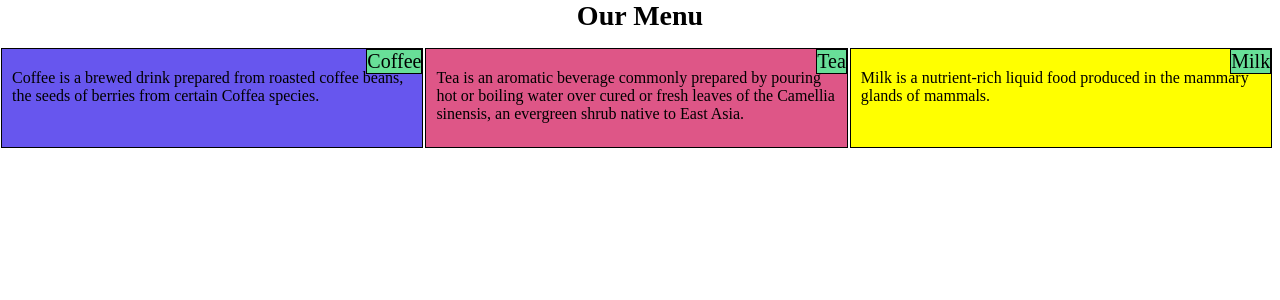
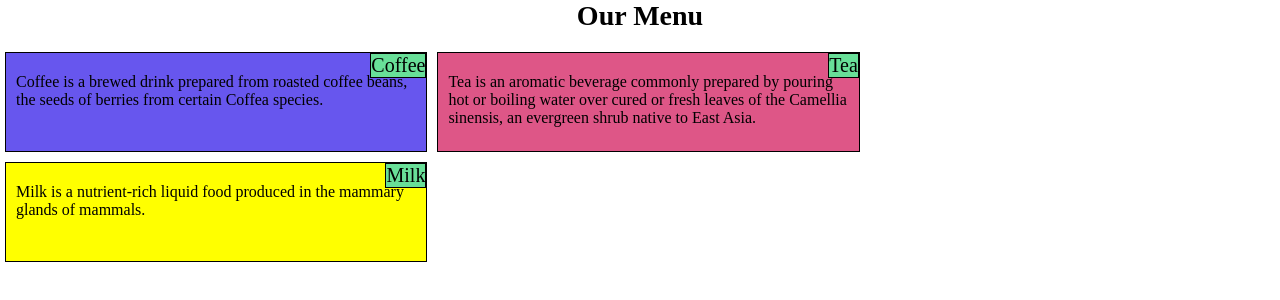
Before and after one commit to AnushaCherukuri04/mod2_sol, a plain HTML site: page index.html in a window 1280 px wide. Drawn offline with Linux system fonts and the light colour scheme.

Commit message:
Update index.html

```diff
--- a/index.html
+++ b/index.html
@@ -36,8 +36,9 @@ top:10px;
 
 }
 section {
+  box-sizing: border-box;
   border: 1px solid black;
-  margin: 1px;
+  margin: 5px;
   padding: 10px;
   position: relative;
   overflow:auto;
```
